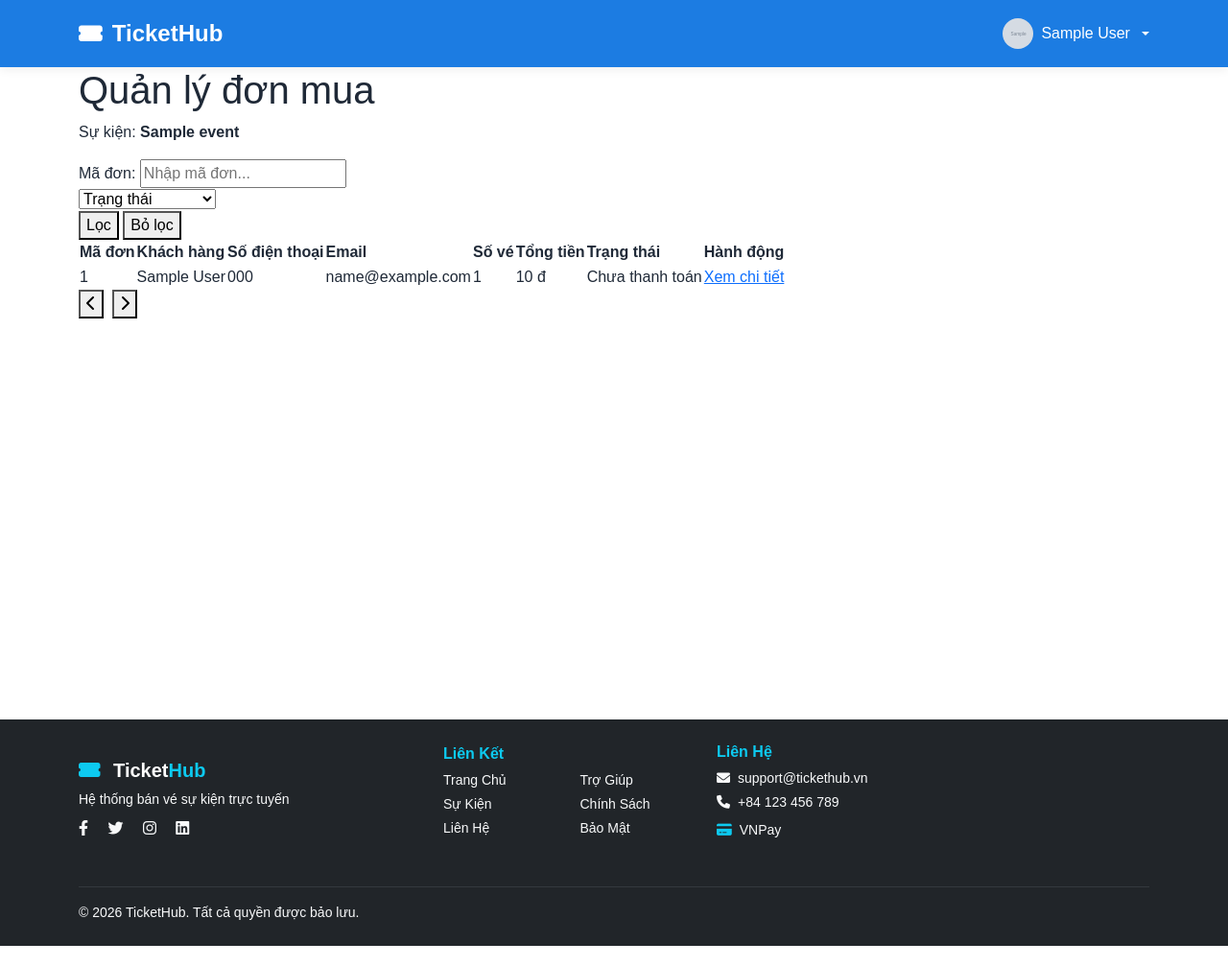
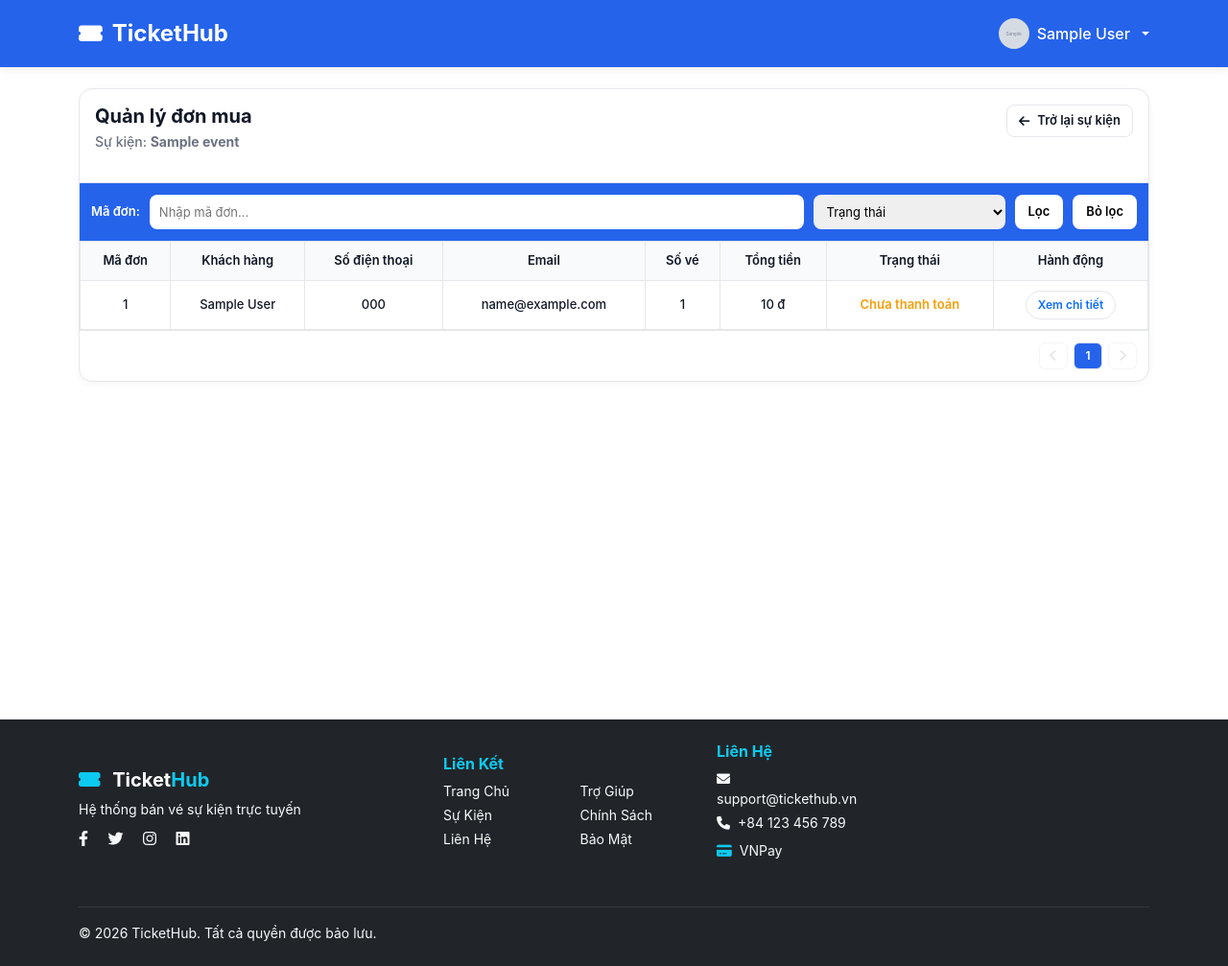
Before and after one commit to TrangThaoHuynh/TicketHub, a Flask app: page /organizer/events/1/orders in a window 1280 px wide. Shown: the whole page at 96% size. Before the commit the page ends 986 px from the top, so only its background shows below. Run offline with Flask 3, Linux system fonts and the light colour scheme; a user stored in the database is signed in; tables that the repository leaves empty hold one stand-in row (values such as "Sample post"); grey boxes marked "Sample" are stand-in pictures.

Commit message:
fix lost css/js

```diff
--- /dev/null
+++ b/app/templates/css/organizer_orders.css
@@ -0,0 +1,245 @@
+:root {
+    --primary-color: #2563eb;
+    --border-color: #e5e7eb;
+    --text-dark: #111827;
+}
+
+body {
+    font-family: 'Be Vietnam Pro', 'Inter', Arial, sans-serif;
+    line-height: 1.5;
+    color: var(--text-dark);
+}
+
+.orders-page {
+    padding: 22px 0 30px;
+}
+
+.orders-card {
+    border: 1px solid var(--border-color);
+    border-radius: 14px;
+    overflow: hidden;
+    background: #ffffff;
+    box-shadow: 0 2px 8px rgba(0, 0, 0, 0.04);
+}
+
+.orders-card__header {
+    padding: 16px;
+    border-bottom: 1px solid var(--border-color);
+    display: flex;
+    align-items: flex-start;
+    justify-content: space-between;
+    gap: 12px;
+}
+
+.orders-card__header-left {
+    min-width: 0;
+}
+
+.orders-back {
+    display: inline-flex;
+    align-items: center;
+    gap: 8px;
+    height: 34px;
+    padding: 0 12px;
+    border-radius: 8px;
+    border: 1px solid var(--border-color);
+    background: #ffffff;
+    font-size: 13px;
+    font-weight: 600;
+    text-decoration: none;
+    color: var(--text-dark);
+    white-space: nowrap;
+}
+
+.orders-back:hover {
+    background: #f9fafb;
+}
+
+.orders-title {
+    font-size: 20px;
+    font-weight: 700;
+    margin: 0;
+}
+
+.orders-subtitle {
+    font-size: 14px;
+    color: #6b7280;
+    font-weight: 500;
+    margin-top: 4px;
+}
+
+.orders-toolbar {
+    background: var(--primary-color);
+    padding: 12px;
+}
+
+.orders-toolbar__row {
+    display: grid;
+    grid-template-columns: 1fr 200px auto;
+    gap: 10px;
+    align-items: center;
+}
+
+.orders-toolbar__field {
+    display: flex;
+    align-items: center;
+    gap: 10px;
+    min-width: 0;
+}
+
+.orders-toolbar__field label {
+    color: #fff;
+    font-size: 13px;
+    font-weight: 600;
+    white-space: nowrap;
+
+}
+
+.orders-input,
+.orders-select {
+    height: 36px;
+    border-radius: 8px;
+    border: none;
+    padding: 0 10px;
+    font-size: 13px;
+    width: 100%;
+}
+
+.orders-btn {
+    height: 36px;
+    border-radius: 8px;
+    border: none;
+    background: #ffffff;
+    padding: 0 14px;
+    font-size: 13px;
+    font-weight: 600;
+    cursor: pointer;
+}
+
+.orders-btn:hover {
+    background: #f3f4f6;
+}
+
+.orders-table-wrap {
+    width: 100%;
+    overflow-x: auto;
+}
+
+.orders-table {
+    width: 100%;
+    border-collapse: collapse;
+    min-width: 860px;
+}
+
+.orders-table th,
+.orders-table td {
+    border: 1px solid var(--border-color);
+    padding: 10px;
+    font-size: 13px;
+}
+
+.orders-table thead th {
+    background: #f9fafb;
+    font-weight: 600;
+    text-align: center;
+}
+
+.orders-table tbody td {
+    text-align: center;
+    font-weight: 500;
+}
+
+.orders-status {
+    font-weight: 600;
+}
+
+.orders-status--paid {
+    color: #16a34a;
+}
+
+.orders-status--unpaid {
+    color: #f59e0b;
+}
+
+.orders-action {
+    display: inline-flex;
+    align-items: center;
+    justify-content: center;
+    height: 30px;
+    padding: 0 12px;
+    border-radius: 999px;
+    border: 1px solid #e5e7eb;
+    background: #ffffff;
+    font-weight: 600;
+    font-size: 12px;
+    text-decoration: none;
+}
+
+.orders-action:hover {
+    background: #f9fafb;
+}
+
+/* ===== FOOTER ===== */
+.orders-footer {
+    padding: 12px;
+    display: flex;
+    justify-content: flex-end;
+    border-top: 1px solid var(--border-color);
+}
+
+.orders-pagination {
+    display: flex;
+    gap: 6px;
+}
+
+/* ===== PAGINATION ===== */
+.orders-page-btn {
+    width: 30px;
+    height: 28px;
+    border-radius: 6px;
+    border: 1px solid #e5e7eb;
+    background: #fff;
+    font-size: 12px;
+    font-weight: 600;
+    cursor: pointer;
+}
+
+.orders-page-btn.is-active {
+    background: var(--primary-color);
+    color: #fff;
+}
+
+.orders-page-btn:disabled {
+    opacity: 0.4;
+}
+
+/* ===== EMPTY ===== */
+.orders-empty {
+    padding: 14px;
+    text-align: center;
+    color: #6b7280;
+}
+
+/* ===== RESPONSIVE ===== */
+@media (max-width: 992px) {
+    .orders-toolbar__row {
+        grid-template-columns: 1fr 1fr;
+    }
+
+    .orders-toolbar__actions {
+        grid-column: 1 / -1;
+        display: flex;
+        gap: 10px;
+    }
+
+    .orders-toolbar__actions .orders-btn {
+        width: 100%;
+    }
+}
+
+.orders-toolbar__actions {
+    display: inline-flex;
+    align-items: center;
+    justify-content: flex-end;
+    gap: 10px;
+}
--- /dev/null
+++ b/app/templates/js/organizer_orders.js
@@ -0,0 +1,138 @@
+(function () {
+    const ROW_SELECTOR = '.js-order-row';
+    const PER_PAGE = 5;
+
+    const codeInput = document.getElementById('orderCode');
+    const statusSelect = document.getElementById('orderStatus');
+    const btnFilter = document.getElementById('btnFilter');
+    const btnClear = document.getElementById('btnClear');
+
+    const tbody = document.getElementById('ordersTbody');
+    const pageButtonsWrap = document.getElementById('pageButtons');
+    const pagePrev = document.getElementById('pagePrev');
+    const pageNext = document.getElementById('pageNext');
+
+    if (!tbody || !pageButtonsWrap || !pagePrev || !pageNext) return;
+
+    const allRows = Array.from(tbody.querySelectorAll(ROW_SELECTOR));
+    let filteredRows = allRows.slice();
+    let page = 1;
+
+    function normalize(text) {
+        return (text || '').toString().trim().toLowerCase();
+    }
+
+    function pageCount() {
+        return Math.max(1, Math.ceil(filteredRows.length / PER_PAGE));
+    }
+
+    function setRowVisible(row, visible) {
+        row.style.display = visible ? '' : 'none';
+    }
+
+    function renderEmptyState() {
+        const existing = document.getElementById('ordersEmpty');
+        if (existing) existing.remove();
+
+        if (filteredRows.length > 0) return;
+
+        const tr = document.createElement('tr');
+        tr.id = 'ordersEmpty';
+        tr.innerHTML =
+            '<td colspan="8" class="orders-empty">' +
+            '<div class="alert alert-light border mb-0" role="alert">Không có đơn mua phù hợp.</div>' +
+            '</td>';
+        tbody.appendChild(tr);
+    }
+
+    function renderRows() {
+        const totalPages = pageCount();
+        if (page < 1) page = 1;
+        if (page > totalPages) page = totalPages;
+
+        const startIndex = (page - 1) * PER_PAGE;
+        const endIndex = startIndex + PER_PAGE;
+
+        allRows.forEach((row) => setRowVisible(row, false));
+        filteredRows.slice(startIndex, endIndex).forEach((row) => setRowVisible(row, true));
+
+        pagePrev.disabled = page <= 1;
+        pageNext.disabled = page >= totalPages;
+    }
+
+    function renderPager() {
+        const totalPages = pageCount();
+        pageButtonsWrap.innerHTML = '';
+
+        const maxButtons = 3;
+        let start = Math.max(1, page - 1);
+        let end = Math.min(totalPages, start + maxButtons - 1);
+        start = Math.max(1, end - maxButtons + 1);
+
+        for (let p = start; p <= end; p++) {
+            const btn = document.createElement('button');
+            btn.type = 'button';
+            btn.className = 'orders-page-btn' + (p === page ? ' is-active' : '');
+            btn.textContent = String(p);
+            btn.addEventListener('click', () => {
+                page = p;
+                render();
+            });
+            pageButtonsWrap.appendChild(btn);
+        }
+    }
+
+    function render() {
+        renderRows();
+        renderPager();
+        renderEmptyState();
+    }
+
+    function applyFilter() {
+        const code = normalize(codeInput ? codeInput.value : '');
+        const status = normalize(statusSelect ? statusSelect.value : '');
+
+        filteredRows = allRows.filter((row) => {
+            const rowCode = normalize(row.getAttribute('data-order-code'));
+            const rowStatus = normalize(row.getAttribute('data-status'));
+
+            const codeOk = !code || rowCode.includes(code);
+            const statusOk = !status || rowStatus === status;
+            return codeOk && statusOk;
+        });
+
+        page = 1;
+        render();
+    }
+
+    function clearFilter() {
+        if (codeInput) codeInput.value = '';
+        if (statusSelect) statusSelect.value = '';
+        filteredRows = allRows.slice();
+        page = 1;
+        render();
+    }
+
+    btnFilter && btnFilter.addEventListener('click', applyFilter);
+    btnClear && btnClear.addEventListener('click', clearFilter);
+
+    codeInput &&
+        codeInput.addEventListener('keydown', (e) => {
+            if (e.key === 'Enter') {
+                e.preventDefault();
+                applyFilter();
+            }
+        });
+
+    pagePrev.addEventListener('click', () => {
+        page -= 1;
+        render();
+    });
+
+    pageNext.addEventListener('click', () => {
+        page += 1;
+        render();
+    });
+
+    render();
+})();
--- a/app/templates/organizer_orders.html
+++ b/app/templates/organizer_orders.html
@@ -1,13 +1,15 @@
 {% extends 'base.html' %}
 
+{% block styles %}
+<link rel="stylesheet" href="{{ url_for('login.static', filename='css/organizer_orders.css') }}">
+{% endblock %}
+
 {% block content %}
-
-<link rel="stylesheet" href="{{ url_for('static', filename='css/organizer_orders.css') }}">
 <div class="orders-page">
     <div class="container">
         <div class="orders-card" aria-label="Quản lý đơn mua">
             <div class="orders-card__header">
-                <div>
+                <div class="orders-card__header-left">
                     <h1 class="orders-title">Quản lý đơn mua</h1>
                     <p class="orders-subtitle">
                         Sự kiện:
@@ -16,6 +18,13 @@
                         </strong>
                     </p>
                 </div>
+
+                {% if event is defined and event and event.id is defined %}
+                <a class="orders-back" href="{{ url_for('event.organizer_event_detail', event_id=event.id) }}">
+                    <i class="fa-solid fa-arrow-left"></i>
+                    <span>Trở lại sự kiện</span>
+                </a>
+                {% endif %}
             </div>
 
             <div class="orders-toolbar" role="region" aria-label="Bộ lọc đơn mua">
@@ -113,6 +122,8 @@
         </div>
     </div>
 </div>
-<script src="{{ url_for('static', filename='js/organizer_orders.js') }}"></script>
+{% endblock %}
 
+{% block scripts %}
+<script src="{{ url_for('login.static', filename='js/organizer_orders.js') }}"></script>
 {% endblock %}
```
Also changed, not shown: app/templates/css/organizer_order_detail.css (added, +214 -0 lines), app/templates/organizer_order_detail.html (+15 -6 lines), app/templates/organizer_event_detail.html (indentation only).
